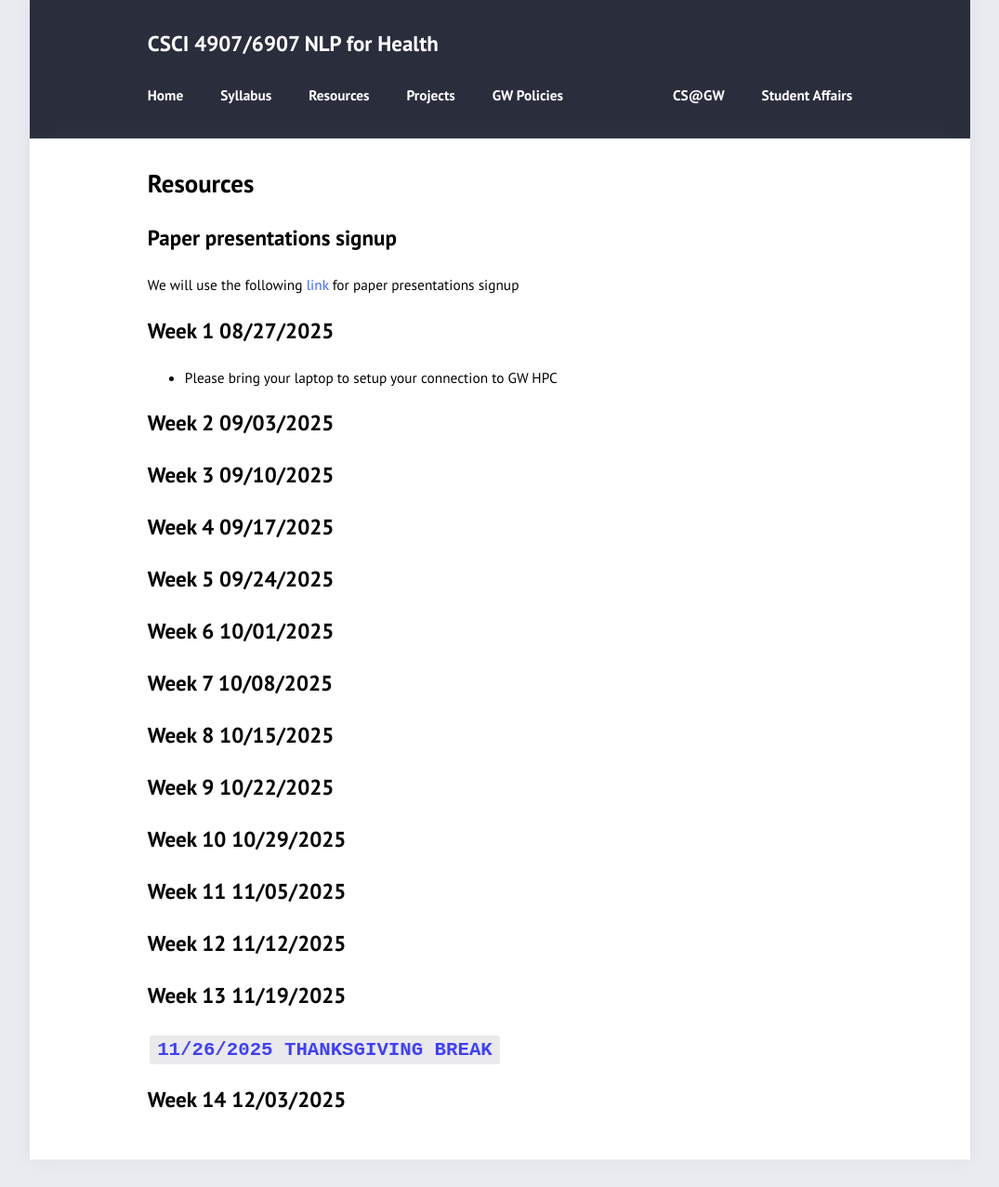
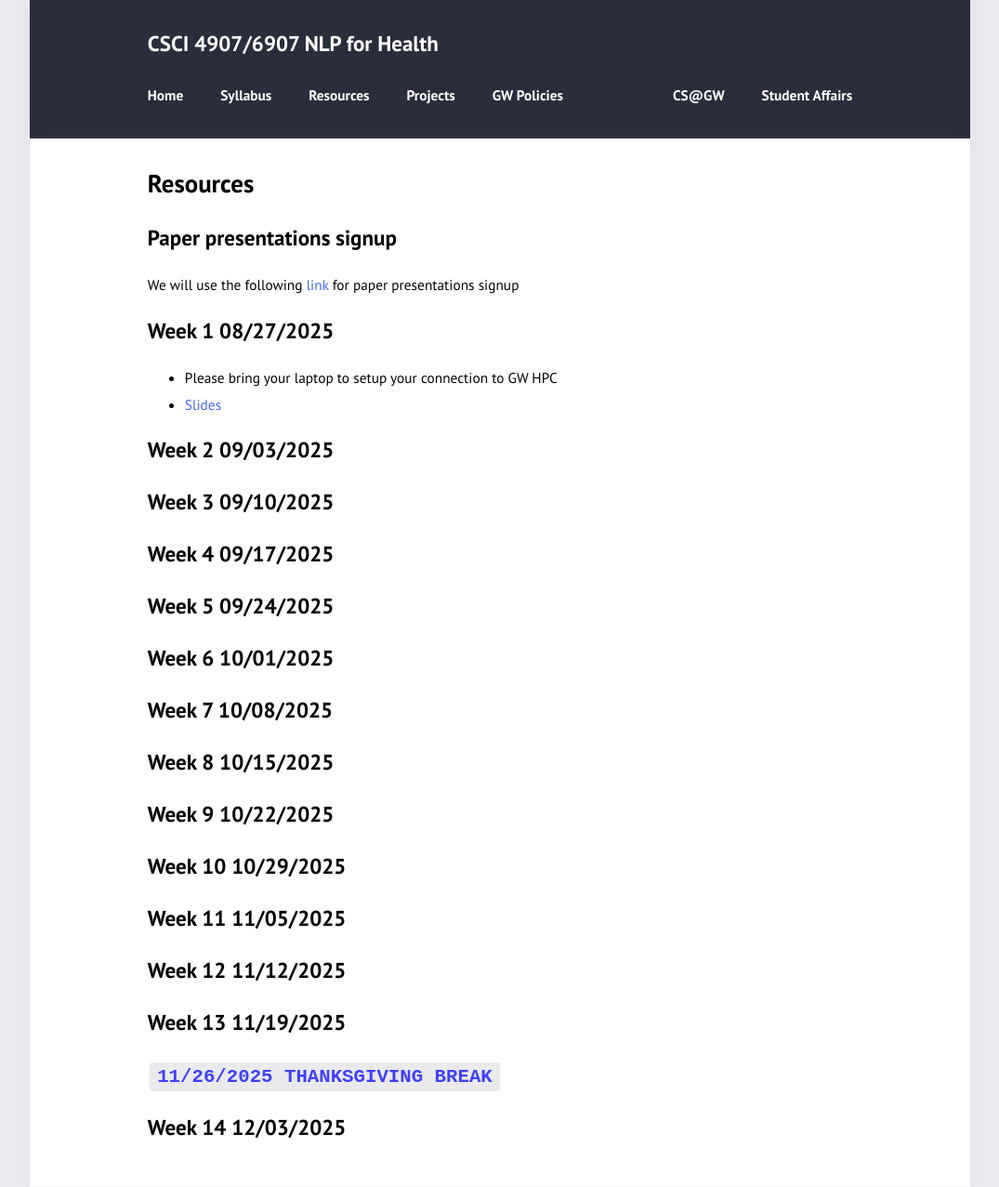
Before and after one commit to azirikly/nlp4health-fall25, a Jekyll site: the page built from resources.md, in a window 1280 px wide. Shown: the whole page at 93% size, without its empty margins (102-1177 px from the left). Built offline with Jekyll 4.4.1, drawn with Linux system fonts in a browser that asks for light colours; before the commit the page ends 1248 px from its top, so only the background shows below that.

Commit message:
Update resources.md with week1 slides

```diff
--- a/resources.md
+++ b/resources.md
@@ -8,6 +8,7 @@ We will use the following [link](https://docs.google.com/spreadsheets/d/1lEqBHbO
 
 ## Week 1 08/27/2025
 - Please bring your laptop to setup your connection to GW HPC
+- [Slides](https://docs.google.com/presentation/d/1Atlni4ZWjqRhOWCZ0bINjcpbjTse5gI1VHYBPDzs-K8/edit?usp=drive_link)
 
 ## Week 2 09/03/2025
 
```
